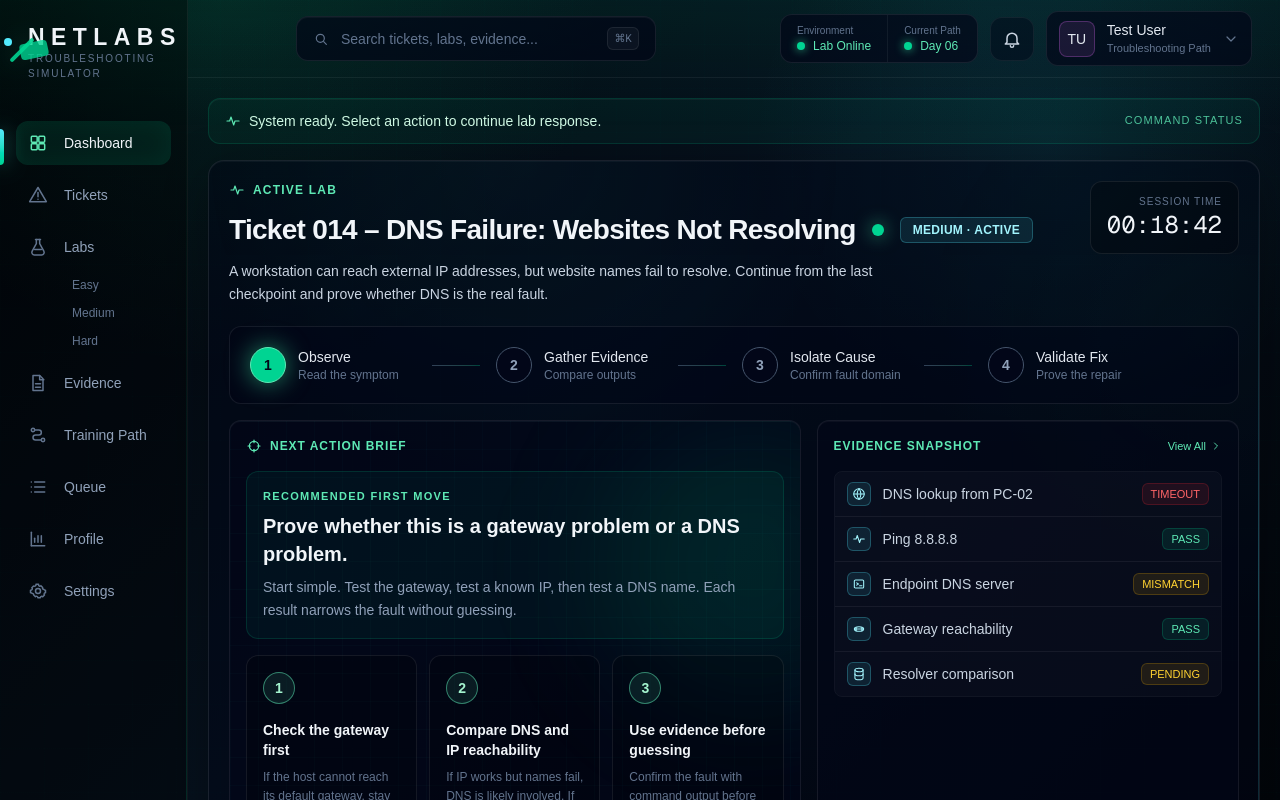
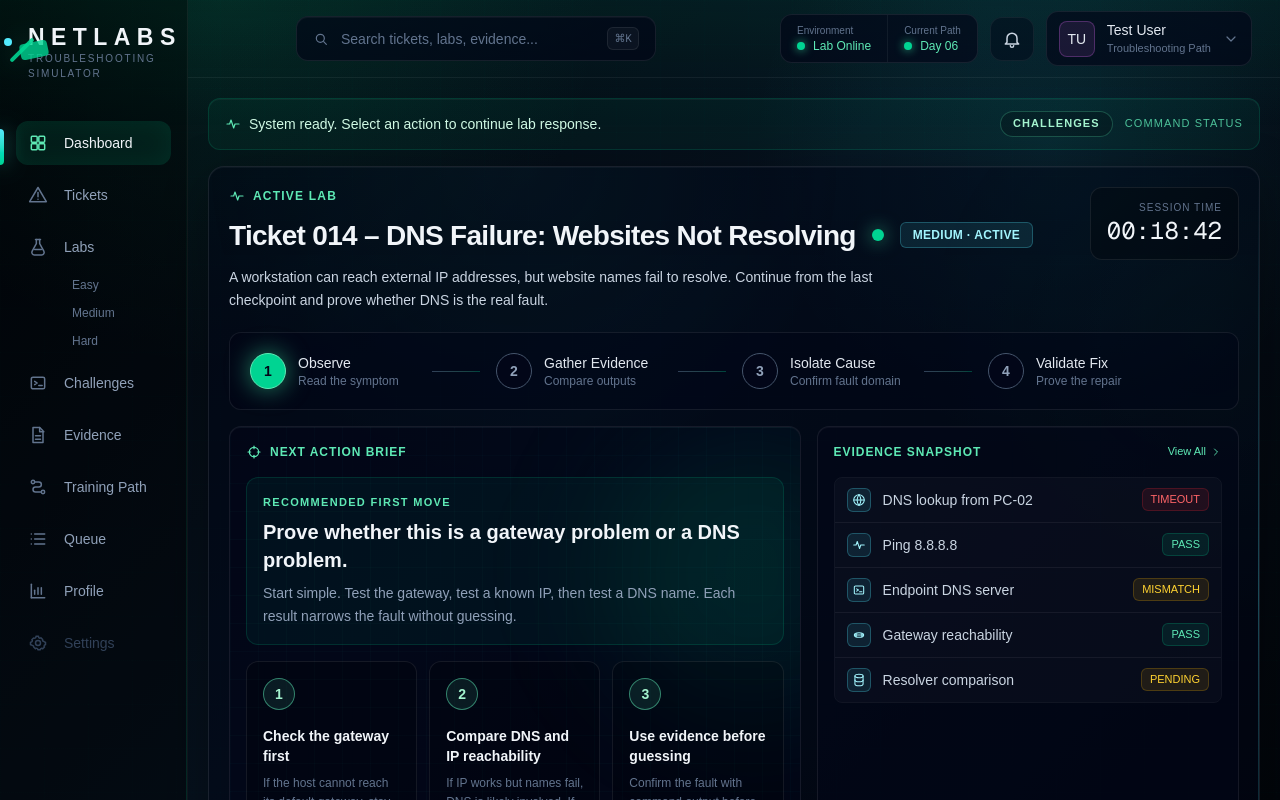
Before and after one commit to Pelumi-Johnson/network-troubleshooting-platform, a Next.js app in the folder apps/web/: page /dashboard in a window 1280 px wide. Shown: the top 800 px of the page. Built offline with nearby package versions, Linux system fonts and the light colour scheme.

Commit message:
Wire dashboard navigation routes

```diff
--- a/apps/web/app/dashboard/page.tsx
+++ b/apps/web/app/dashboard/page.tsx
@@ -1,5 +1,6 @@
 "use client";
 
+import Link from "next/link";
 import React, { useState } from "react";
 
 const iconPaths = {
@@ -216,20 +217,34 @@ function Icon({
   );
 }
 
+const ACTIVE_LAB_HREF = "/labs/dns-failure";
+const DASHBOARD_HREF = "/dashboard";
+const CHALLENGES_HREF = "/challenges";
+const PROFILE_HREF = "/profile";
+
 const navItems: {
   label: string;
   icon: IconName;
   active?: boolean;
+  href?: string;
+  targetId?: string;
   children?: string[];
+  disabled?: boolean;
 }[] = [
-  { label: "Dashboard", icon: "dashboard", active: true },
-  { label: "Tickets", icon: "warning" },
-  { label: "Labs", icon: "flask", children: ["Easy", "Medium", "Hard"] },
-  { label: "Evidence", icon: "file" },
-  { label: "Training Path", icon: "route" },
-  { label: "Queue", icon: "list" },
-  { label: "Profile", icon: "chart" },
-  { label: "Settings", icon: "settings" },
+  { label: "Dashboard", icon: "dashboard", active: true, href: DASHBOARD_HREF },
+  { label: "Tickets", icon: "warning", targetId: "ticket-queue" },
+  {
+    label: "Labs",
+    icon: "flask",
+    href: ACTIVE_LAB_HREF,
+    children: ["Easy", "Medium", "Hard"],
+  },
+  { label: "Challenges", icon: "terminal", href: CHALLENGES_HREF },
+  { label: "Evidence", icon: "file", targetId: "evidence-snapshot" },
+  { label: "Training Path", icon: "route", targetId: "training-path" },
+  { label: "Queue", icon: "list", targetId: "ticket-queue" },
+  { label: "Profile", icon: "chart", href: PROFILE_HREF },
+  { label: "Settings", icon: "settings", disabled: true },
 ];
 
 const evidence: {
@@ -238,40 +253,14 @@ const evidence: {
   tone: Tone;
   icon: IconName;
 }[] = [
-  {
-    label: "DNS lookup from PC-02",
-    value: "TIMEOUT",
-    tone: "red",
-    icon: "globe",
-  },
-  {
-    label: "Ping 8.8.8.8",
-    value: "PASS",
-    tone: "green",
-    icon: "activity",
-  },
-  {
-    label: "Endpoint DNS server",
-    value: "MISMATCH",
-    tone: "amber",
-    icon: "terminal",
-  },
-  {
-    label: "Gateway reachability",
-    value: "PASS",
-    tone: "green",
-    icon: "router",
-  },
-  {
-    label: "Resolver comparison",
-    value: "PENDING",
-    tone: "amber",
-    icon: "database",
-  },
+  { label: "DNS lookup from PC-02", value: "TIMEOUT", tone: "red", icon: "globe" },
+  { label: "Ping 8.8.8.8", value: "PASS", tone: "green", icon: "activity" },
+  { label: "Endpoint DNS server", value: "MISMATCH", tone: "amber", icon: "terminal" },
+  { label: "Gateway reachability", value: "PASS", tone: "green", icon: "router" },
+  { label: "Resolver comparison", value: "PENDING", tone: "amber", icon: "database" },
 ];
 
-const incidents: [string, string, "Easy" | "Medium" | "Hard", string, string][] =
-  [
+const incidents: [string, string, "Easy" | "Medium" | "Hard", string, string][] = [
   ["INC-014", "DNS Failure", "Medium", "Active", "12m"],
   ["INC-011", "No Internet Access", "Easy", "Active", "10m"],
   ["INC-017", "Switch Port Shutdown", "Medium", "New", "12m"],
@@ -296,6 +285,14 @@ const practice: [string, string][] = [
   ["Run DNS lookup from PC-02", "Then"],
   ["Verify gateway path is still clean", "After"],
 ];
+
+function scrollToTarget(targetId: string) {
+  const target = document.getElementById(targetId);
+
+  if (target) {
+    target.scrollIntoView({ behavior: "smooth", block: "start" });
+  }
+}
 
 function StatusValue({
   tone,
@@ -346,45 +343,73 @@ function Sidebar() {
       <Logo />
 
       <nav className="mt-10 space-y-2">
-        {navItems.map(({ label, icon, active, children }) => (
-          <div key={label}>
-            <button
-              type="button"
-              className={`group relative flex w-full items-center gap-4 rounded-xl px-3 py-3 text-sm transition-all duration-300 ${
+        {navItems.map(
+          ({ label, icon, active, children, href, targetId, disabled }) => {
+            const sharedClassName = `group relative flex w-full items-center gap-4 rounded-xl px-3 py-3 text-sm transition-all duration-300 ${
               active
                 ? "bg-emerald-400/10 text-slate-100 shadow-[inset_0_0_24px_rgba(16,185,129,.08)]"
+                : disabled
+                ? "cursor-not-allowed text-slate-700"
                 : "text-slate-400 hover:bg-white/[0.04] hover:text-slate-200"
-              }`}
-            >
+            }`;
+
+            const content = (
+              <>
                 {active && (
                   <span className="absolute -left-4 top-2 h-9 w-1 rounded-r-full bg-gradient-to-b from-cyan-300 to-emerald-400 shadow-[0_0_20px_rgba(45,212,191,.8)]" />
                 )}
+
                 <Icon
                   name={icon}
                   className={`h-5 w-5 ${
                     active
                       ? "text-emerald-300"
+                      : disabled
+                      ? "text-slate-700"
                       : "text-slate-500 group-hover:text-emerald-300"
                   }`}
                 />
+
                 <span>{label}</span>
+              </>
+            );
+
+            return (
+              <div key={label}>
+                {href && !disabled ? (
+                  <Link href={href} className={sharedClassName}>
+                    {content}
+                  </Link>
+                ) : (
+                  <button
+                    type="button"
+                    disabled={disabled}
+                    onClick={() => {
+                      if (targetId) scrollToTarget(targetId);
+                    }}
+                    className={sharedClassName}
+                  >
+                    {content}
                   </button>
+                )}
 
                 {children && (
                   <div className="ml-12 mt-1 space-y-1">
                     {children.map((child) => (
-                  <button
+                      <Link
                         key={child}
-                    type="button"
+                        href={ACTIVE_LAB_HREF}
                         className="block rounded-lg px-2 py-1 text-xs font-medium text-slate-500 hover:bg-white/[0.04] hover:text-emerald-200"
                       >
                         {child}
-                  </button>
+                      </Link>
                     ))}
                   </div>
                 )}
               </div>
-        ))}
+            );
+          }
+        )}
       </nav>
 
       <button
@@ -442,8 +467,8 @@ function Header() {
           <Icon name="bell" className="h-5 w-5" />
         </button>
 
-        <button
-          type="button"
+        <Link
+          href={PROFILE_HREF}
           className="flex items-center gap-3 rounded-xl border border-white/[0.08] bg-slate-950/65 px-3 py-2"
         >
           <div className="grid h-9 w-9 place-items-center rounded-lg border border-fuchsia-400/25 bg-fuchsia-400/10 text-sm">
@@ -454,7 +479,7 @@ function Header() {
             <p className="text-[11px] text-slate-500">Troubleshooting Path</p>
           </div>
           <Icon name="chevronDown" className="h-4 w-4 text-slate-500" />
-        </button>
+        </Link>
       </div>
     </header>
   );
@@ -557,7 +582,10 @@ function ActionBrief() {
 
 function EvidencePanel() {
   return (
-    <div className="rounded-xl border border-white/[0.08] bg-slate-950/50 p-4 shadow-[inset_0_1px_0_rgba(255,255,255,.04)]">
+    <div
+      id="evidence-snapshot"
+      className="scroll-mt-6 rounded-xl border border-white/[0.08] bg-slate-950/50 p-4 shadow-[inset_0_1px_0_rgba(255,255,255,.04)]"
+    >
       <SectionTitle
         title="Evidence Snapshot"
         right={
@@ -675,13 +703,14 @@ function ActiveIncident({
         </div>
 
         <div className="mt-4 grid gap-3 sm:grid-cols-2 xl:grid-cols-4">
-          <button
-            type="button"
+          <Link
+            href={ACTIVE_LAB_HREF}
             onClick={onContinueLab}
             className="flex items-center justify-center gap-2 rounded-lg bg-gradient-to-r from-emerald-400 to-teal-400 px-4 py-3 text-sm font-semibold text-slate-950 shadow-[0_0_28px_rgba(52,211,153,.22)] transition hover:scale-[1.01]"
           >
             <Icon name="play" className="h-4 w-4 fill-slate-950" /> Continue Lab
-          </button>
+          </Link>
+
           <button
             type="button"
             onClick={onOpenTicket}
@@ -689,6 +718,7 @@ function ActiveIncident({
           >
             <Icon name="plus" className="h-4 w-4" /> Open Ticket
           </button>
+
           <button
             type="button"
             onClick={onReviewClosed}
@@ -696,6 +726,7 @@ function ActiveIncident({
           >
             <Icon name="check" className="h-4 w-4" /> Review Closed
           </button>
+
           <button
             type="button"
             onClick={onResetSession}
@@ -889,7 +920,10 @@ function TodayFocus() {
 
 function TrainingPlan() {
   return (
-    <section className="rounded-xl border border-white/[0.08] bg-slate-950/55 p-5">
+    <section
+      id="training-path"
+      className="scroll-mt-6 rounded-xl border border-white/[0.08] bg-slate-950/55 p-5"
+    >
       <SectionTitle
         icon="layers"
         title="Training Path"
@@ -1006,7 +1040,7 @@ export default function NetworkTroubleshootingDashboard() {
 
   const actions = {
     continueLab: () =>
-      focusArea("active-lab", "Lab opened. Continue from the active checkpoint."),
+      focusArea("active-lab", "Opening lab. Continue from the active checkpoint."),
     openTicket: () =>
       focusArea(
         "ticket-queue",
@@ -1046,9 +1080,19 @@ export default function NetworkTroubleshootingDashboard() {
                   />
                   <span className="truncate">{notice}</span>
                 </span>
-                <span className="hidden shrink-0 text-[11px] uppercase tracking-widest text-emerald-300/80 md:inline">
+
+                <div className="hidden shrink-0 items-center gap-3 md:flex">
+                  <Link
+                    href={CHALLENGES_HREF}
+                    className="rounded-full border border-emerald-300/25 bg-black/20 px-3 py-1 text-[11px] font-bold uppercase tracking-widest text-emerald-200 hover:bg-emerald-300/10"
+                  >
+                    Challenges
+                  </Link>
+
+                  <span className="text-[11px] uppercase tracking-widest text-emerald-300/80">
                     Command Status
                   </span>
+                </div>
               </div>
 
               <ActiveIncident
```
Lines whose indentation alone changed are shown as unchanged.
